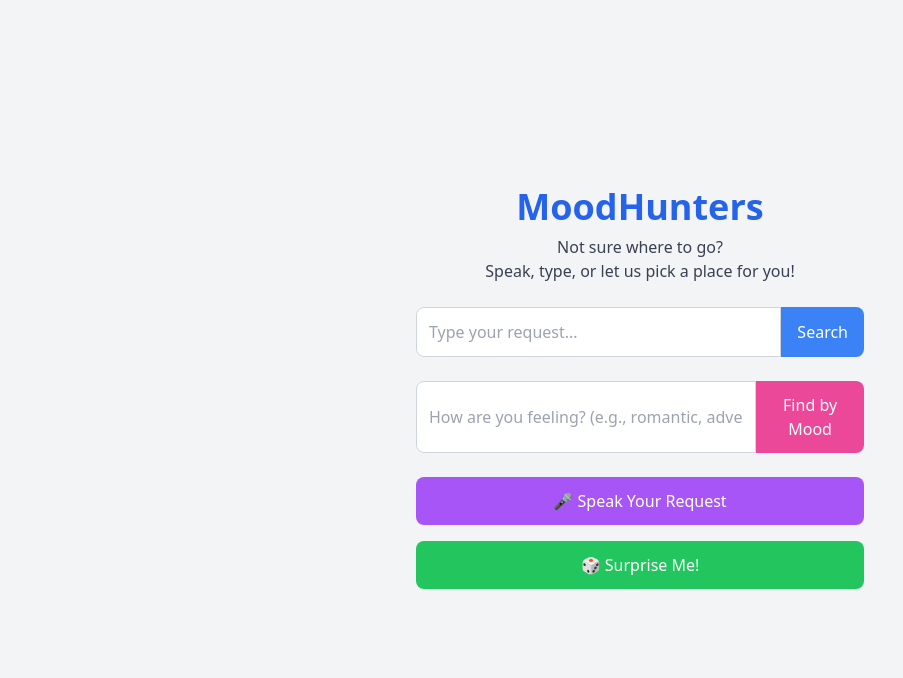
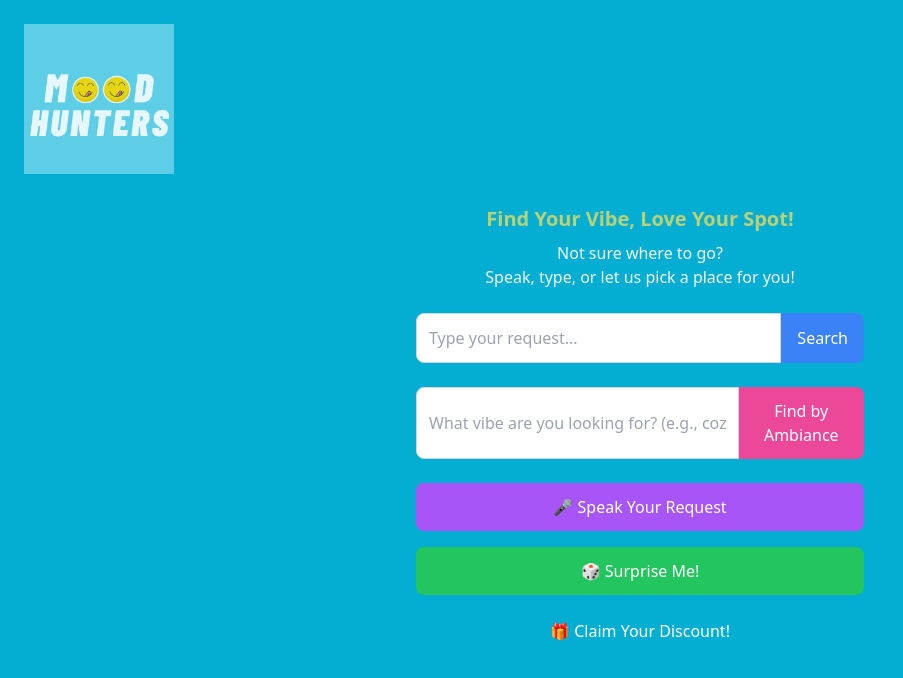
Before and after one commit to reneafranco/KY-combinator, a Next.js app in the folder demo/src/main/resources/UI/frontend/: page / in a window 1280 px wide. Shown: the top 678 px of the page, without its empty margins (0-903 px from the left). Built offline with nearby package versions, Linux system fonts and the light colour scheme.

Commit message:
Refactor search functionality to use ambiance instead of mood; add discount pop-up feature and logo

```diff
--- a/demo/src/main/resources/UI/frontend/app/page.js
+++ b/demo/src/main/resources/UI/frontend/app/page.js
@@ -1,13 +1,15 @@
 "use client";
 import { useState } from "react";
+import Image from "next/image";
 
 export default function Home() {
   const [query, setQuery] = useState(""); // Stores user input
-  const [mood, setMood] = useState(""); // Stores mood-based search query
+  const [ambiance, setAmbiance] = useState(""); // Stores ambiance-based search query
   const [results, setResults] = useState([]); // Stores search results
   const [loading, setLoading] = useState(false); // Shows loading state
   const [isListening, setIsListening] = useState(false); // Tracks voice recognition state
   const [recognitionInstance, setRecognitionInstance] = useState(null); // Stores recognition instance
+  const [showDiscount, setShowDiscount] = useState(false); // Controls discount pop-up
 
   // Function to fetch search results from the backend
   const handleSearch = async (searchQuery) => {
@@ -28,19 +30,19 @@ export default function Home() {
     }
   };
 
-  // Function to fetch mood-based restaurant recommendations
-  const handleMoodSearch = async (moodQuery) => {
-    if (!moodQuery) return;
+  // Function to fetch ambiance-based restaurant recommendations
+  const handleAmbianceSearch = async (ambianceQuery) => {
+    if (!ambianceQuery) return;
     setLoading(true);
 
     try {
-      const response = await fetch(`http://localhost:8080/restaurants/generate?userInput=${moodQuery}`);
+      const response = await fetch(`http://localhost:8080/restaurants/generate?userInput=${ambianceQuery}`);
       if (!response.ok) throw new Error(`Server Error: ${response.status}`);
 
       const data = await response.json();
       setResults(data);
     } catch (error) {
-      console.error("Error fetching mood-based recommendations:", error);
+      console.error("Error fetching ambiance-based recommendations:", error);
       alert("Failed to fetch data. Ensure the backend is running.");
     } finally {
       setLoading(false);
@@ -113,10 +115,23 @@ export default function Home() {
   };
 
   return (
-    <div className="h-screen flex flex-col items-center justify-center bg-gray-100 p-6 text-center">
-      {/* Title */}
-      <h1 className="text-4xl font-bold text-blue-600">MoodHunters</h1>
-      <p className="text-gray-700 mt-2 max-w-md">
+    <div className="h-screen flex flex-col items-center justify-center bg-[#03AED2] p-6 text-center relative">
+      {/* Logo - Friendly Placement */}
+      <Image
+        src="/1.png"
+        alt="MoodHunters Logo"
+        width={150}
+        height={150}
+        className="absolute top-6 left-6 opacity-90 hover:opacity-100 transition-opacity"
+      />
+
+      {/* Fun Motto - Friendly But Stands Out */}
+      <h2 className="text-xl font-semibold text-[#FDDE55] mt-12 animate-pulse">
+        Find Your Vibe, Love Your Spot!
+      </h2>
+
+      {/* Directions Text */}
+      <p className="text-gray-100 mt-2 max-w-md">
         Not sure where to go? <br />
         Speak, type, or let us pick a place for you!
       </p>
@@ -138,20 +153,20 @@ export default function Home() {
         </button>
       </div>
 
-      {/* Mood-Based Search Bar */}
+      {/* Ambiance-Based Search Bar */}
       <div className="mt-6 flex w-full max-w-md">
         <input
           type="text"
-          placeholder="How are you feeling? (e.g., romantic, adventurous)"
-          value={mood}
-          onChange={(e) => setMood(e.target.value)}
+          placeholder="What vibe are you looking for? (e.g., cozy, lively)"
+          value={ambiance}
+          onChange={(e) => setAmbiance(e.target.value)}
           className="w-full p-3 border border-gray-300 rounded-l-lg focus:outline-none"
         />
         <button
-          onClick={() => handleMoodSearch(mood)}
+          onClick={() => handleAmbianceSearch(ambiance)}
           className="bg-pink-500 text-white px-4 py-3 rounded-r-lg hover:bg-pink-600"
         >
-          Find by Mood
+          Find by Ambiance
         </button>
       </div>
 
@@ -186,22 +201,18 @@ export default function Home() {
         </button>
       </div>
 
-      {/* Loading Indicator */}
-      {loading && <p className="text-gray-500 mt-4">Loading...</p>}
+      {/* Discount Pop-Up */}
+      {showDiscount && (
+        <div className="absolute top-10 right-10 bg-white p-4 rounded-lg shadow-lg">
+          🎁 <strong>Exclusive Offer:</strong> 10% off your favorite small business!
+        </div>
+      )}
+      <button onClick={() => setShowDiscount(true)} className="mt-6 text-white">
+        🎁 Claim Your Discount!
+      </button>
 
       {/* Display Results */}
-      <div className="mt-6 w-full max-w-md">
-        {results.length > 0 && (
-          <ul className="bg-white p-4 rounded-lg shadow-md">
-            {results.map((business, index) => (
-              <li key={index} className="border-b py-2 last:border-b-0">
-                <strong>{business.name}</strong>
-                <p className="text-sm text-gray-600">{business.category}</p>
-              </li>
-            ))}
-          </ul>
-        )}
-      </div>
+      {loading && <p className="text-gray-200 mt-4">Loading...</p>}
     </div>
   );
 }
```
Also changed, not shown: demo/src/main/resources/UI/frontend/public/1.png (added).
